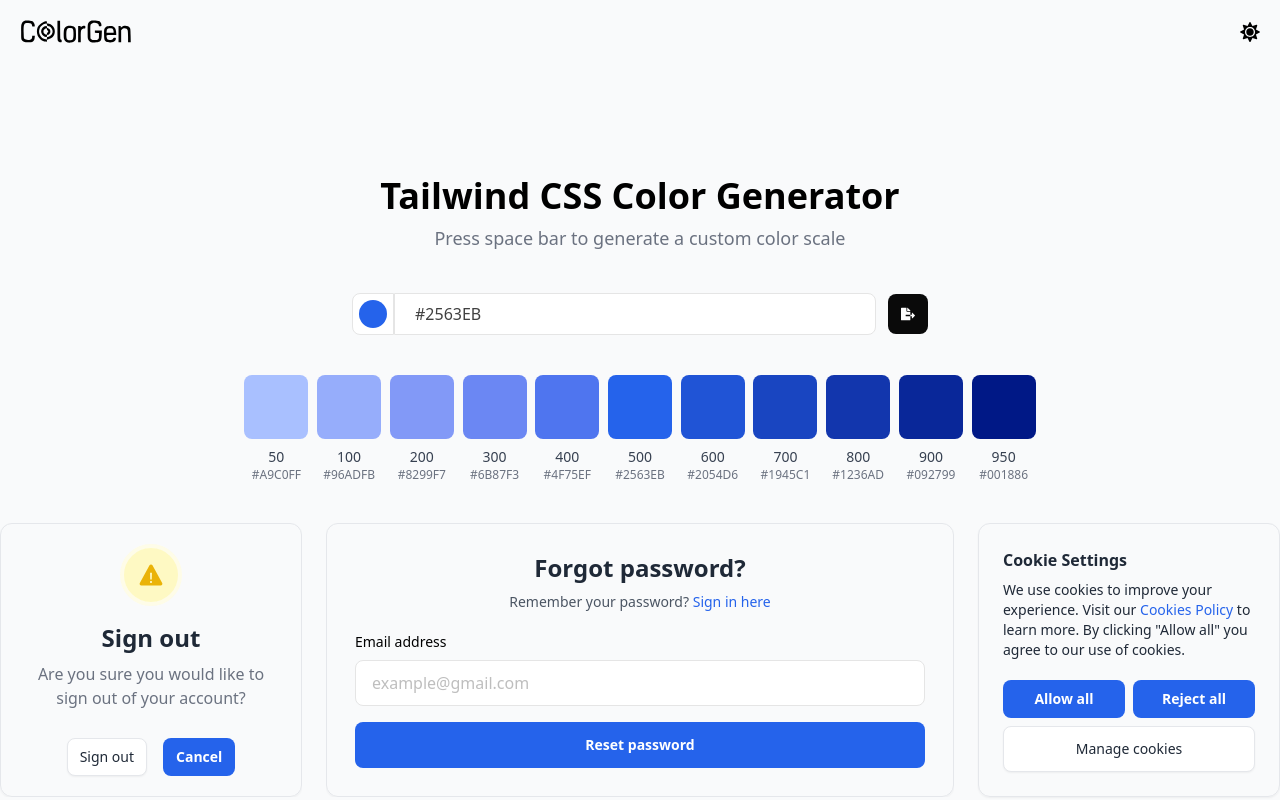
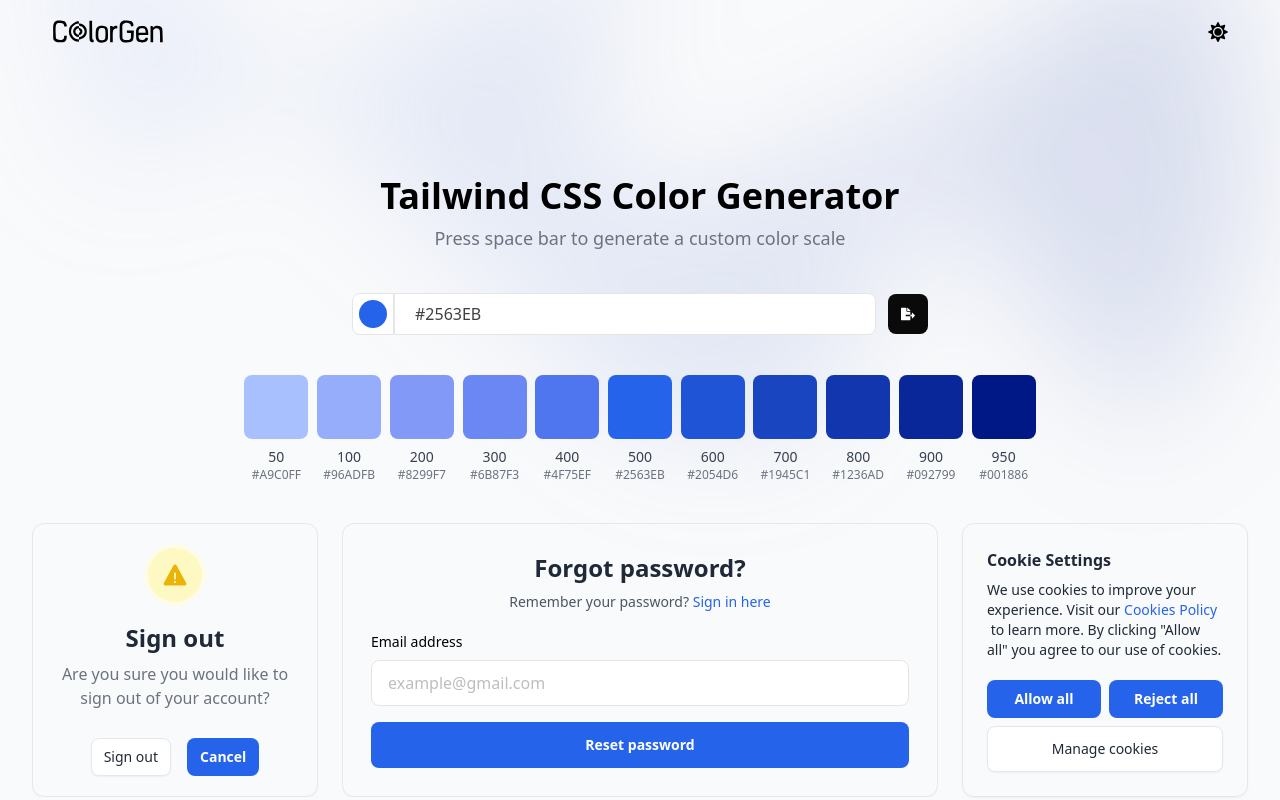
Before and after one commit to kavindu-mane/Color-Gen, a React (Vite) app: page / in a window 1280 px wide. Shown: the top 800 px of the page. Built offline with nearby package versions, Linux system fonts and the light colour scheme; the HTML template or start-up script is replaced by a standard one.

Commit message:
Add bg gradient image

```diff
--- a/src/components/layouts/Header.jsx
+++ b/src/components/layouts/Header.jsx
@@ -8,7 +8,7 @@ export const Header = () => {
 
   return (
     <div
-      className={`${currentTheme === "light" ? "bg-gray-50" : ""} ${currentTheme === "dark" ? "bg-neutral-950" : ""} flex w-full flex-col items-center justify-center p-5`}
+      className={`bg-transparent flex w-full flex-col items-center justify-center p-5`}
     >
       <div className="flex w-full max-w-7xl items-center justify-between">
         <div className="flex items-center justify-center gap-x-8">
--- a/src/pages/Home.jsx
+++ b/src/pages/Home.jsx
@@ -96,8 +96,22 @@ ${Object.entries(palette)
 
   return (
     <>
+      <div className="relative isolate px-6 lg:px-8">
         <div className="flex flex-col items-center justify-center min-h-screen">
-        <Header />
+          <div
+            className="absolute inset-x-0 -top-40 -z-10 transform-gpu overflow-hidden blur-3xl sm:-top-80"
+            aria-hidden="true"
+          >
+            <div
+              className="relative left-[calc(50%)] aspect-[1155/678] w-[36.125rem] -translate-x-1/2 rotate-[30deg] opacity-30 sm:opacity-15 sm:left-[calc(50%)] sm:w-[80rem]"
+              style={{
+                backgroundImage: `linear-gradient(to top right, ${palette[50]}, ${palette[900]})`,
+                clipPath:
+                  "polygon(74.1% 44.1%, 100% 61.6%, 97.5% 26.9%, 85.5% 0.1%, 80.7% 2%, 72.5% 32.5%, 60.2% 62.4%, 52.4% 68.1%, 47.5% 58.3%, 45.2% 34.5%, 27.5% 76.7%, 0.1% 64.9%, 17.9% 100%, 27.6% 76.8%, 76.1% 97.7%, 74.1% 44.1%)",
+              }}
+            />
+          </div>
+          <Header/>
           <section className="pt-16 px-6 text-center">
             <h1 className="text-4xl font-bold text-black dark:text-white mt-12">
               Tailwind CSS Color Generator
@@ -208,6 +222,7 @@ ${Object.entries(palette)
           </main>
           <Footer />
         </div>
+      </div>
 
       {showTooltip && (
         <PopUp setOpen={setShowTooltip}>
```
Lines whose indentation alone changed are shown as unchanged.
